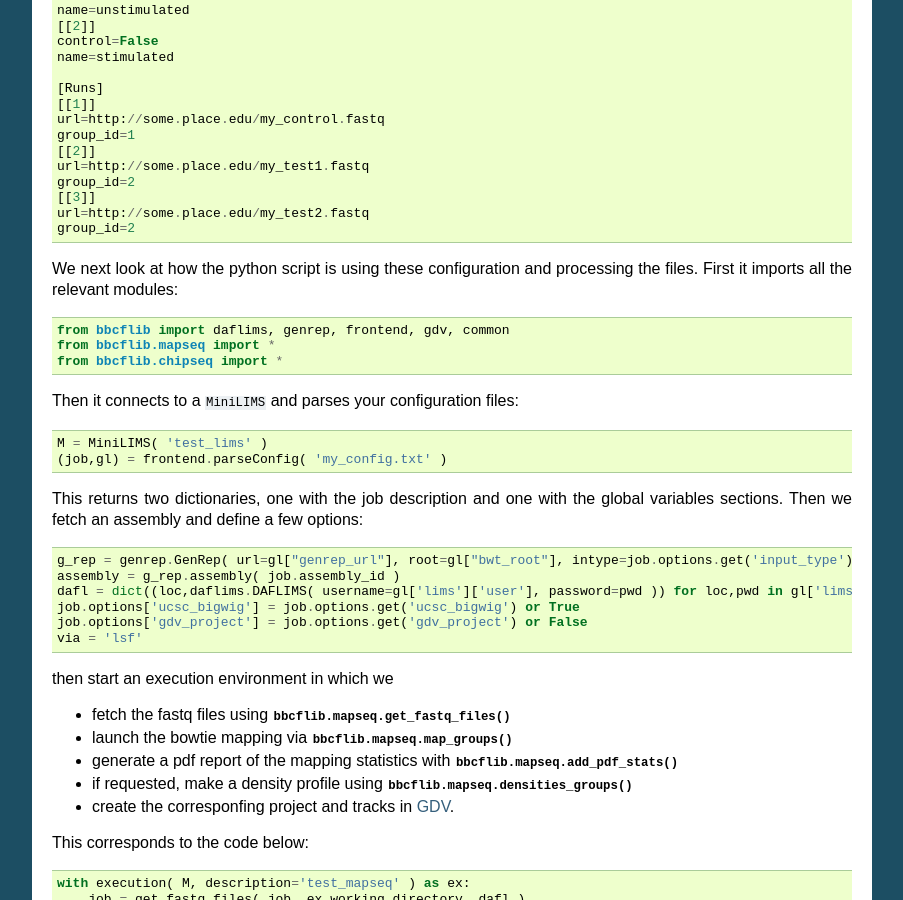
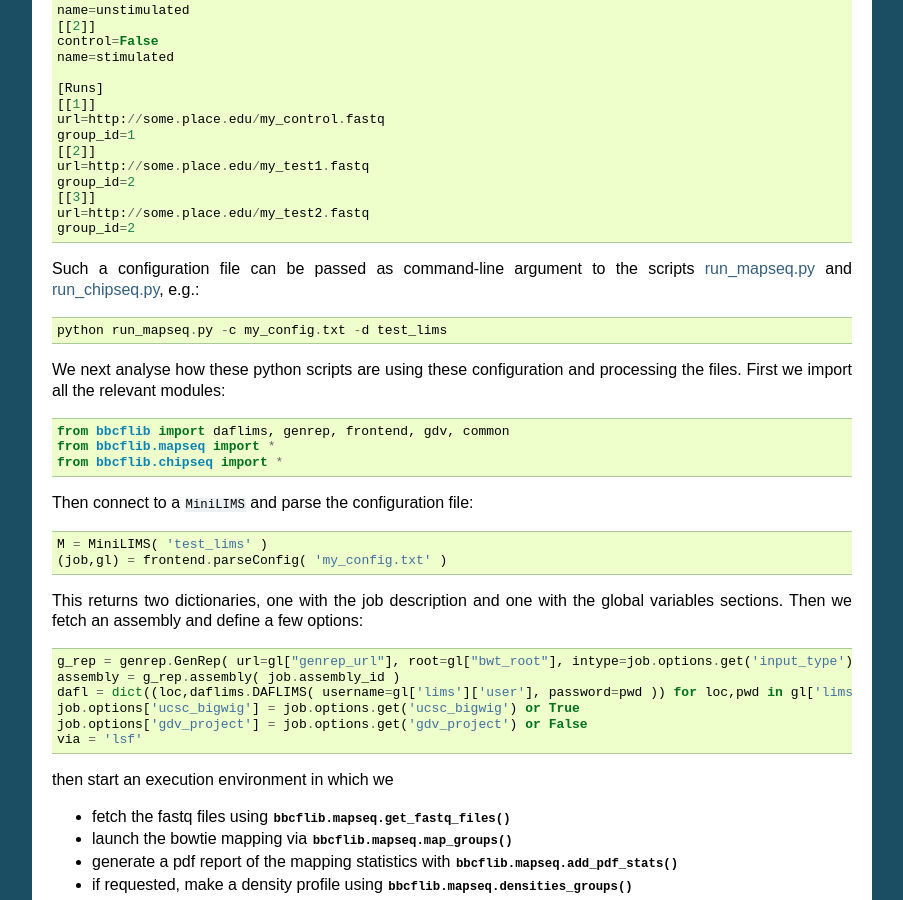
Before and after one commit to bbcf/bbcflib, a Sphinx documentation site: the page built from doc/tutorial.rst, in a window 1280 px wide and 900 px high, scrolled down 1003 px. Shown: the whole window, without its empty margins (198-1101 px from the left). Built offline with Sphinx 7.4.7, drawn with Linux system fonts in a browser that asks for light colours; formulas are drawn with MathJax 3.

Commit message:
doc change

```diff
--- a/doc/tutorial.rst
+++ b/doc/tutorial.rst
@@ -66,13 +66,17 @@ Experimental conditions correspond to `groups` which are numbered, each conditio
     url=http://some.place.edu/my_test2.fastq
     group_id=2
 
-We next look at how the python script is using these configuration and processing the files. First it imports all the relevant modules::
+Such a configuration file can be passed as command-line argument to the scripts `run_mapseq.py <https://github.com/bbcf/bbcfutils/blob/master/Python/run_mapseq.py>`_ and `run_chipseq.py <https://github.com/bbcf/bbcfutils/blob/master/Python/run_chipseq.py>`_, e.g.::
+
+    python run_mapseq.py -c my_config.txt -d test_lims
+
+We next analyse how these python scripts are using these configuration and processing the files. First we import all the relevant modules::
 
     from bbcflib import daflims, genrep, frontend, gdv, common
     from bbcflib.mapseq import *
     from bbcflib.chipseq import *
 
-Then it connects to a ``MiniLIMS`` and parses your configuration files::
+Then connect to a ``MiniLIMS`` and parse the configuration file::
 
     M = MiniLIMS( 'test_lims' )
     (job,gl) = frontend.parseConfig( 'my_config.txt' )
```
